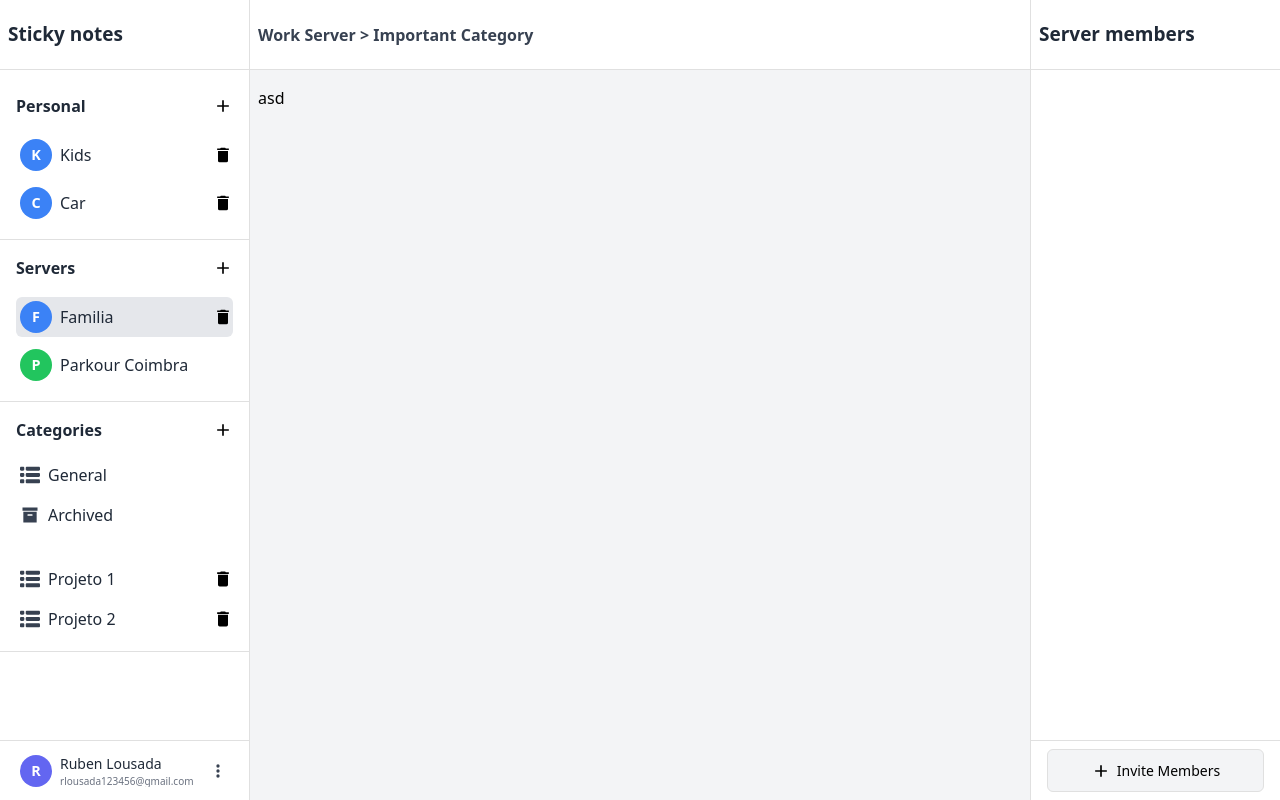
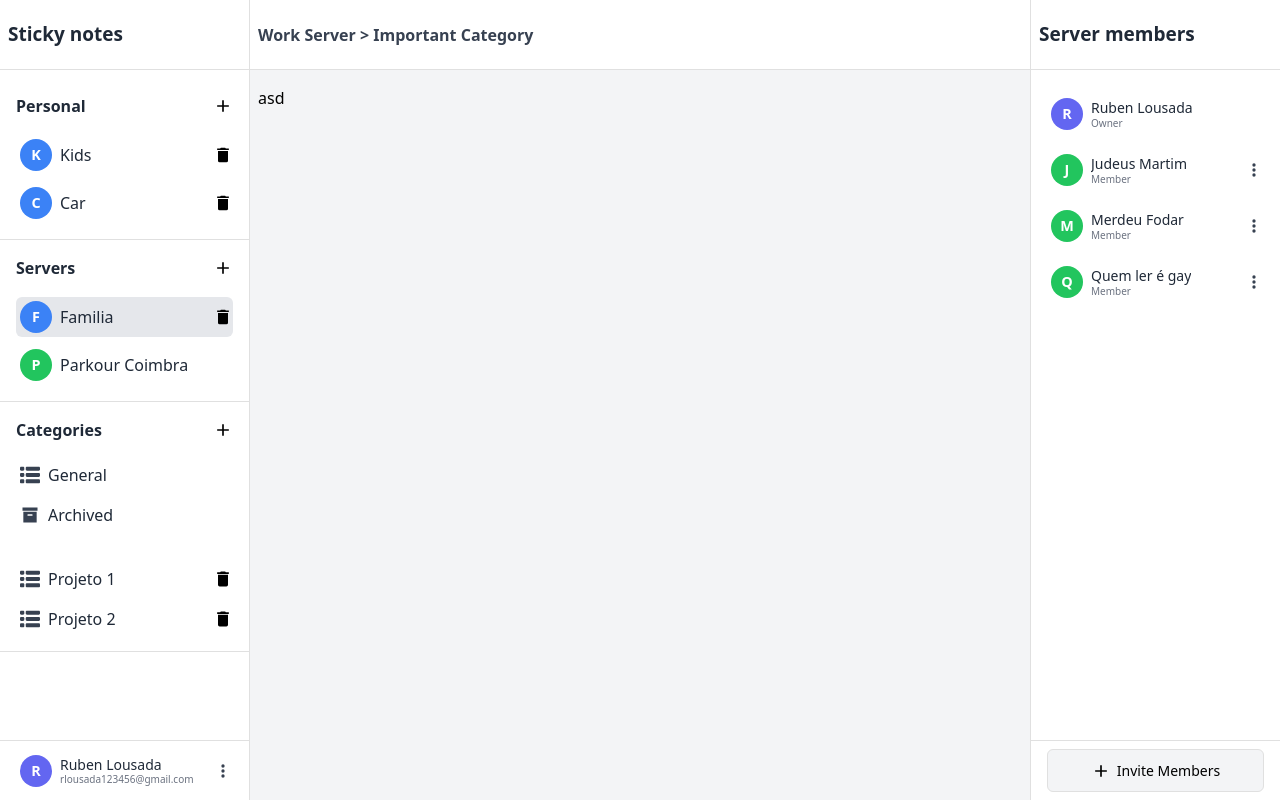
Before and after one commit to rektbydead/sticky-notes-app, a React (Vite) app in the folder frontend/: page / in a window 1280 px wide. Built offline with nearby package versions, Linux system fonts and the light colour scheme.

Commit message:
fix UserDisplayer not growing & not flex

```diff
--- a/frontend/src/components/UserDisplayer.jsx
+++ b/frontend/src/components/UserDisplayer.jsx
@@ -2,7 +2,7 @@ import mdiDotsVertical from "../assets/icon/mdiDotsVertical.svg"
 
 import "../assets/css/ClickableIcon.css"
 
-export default function UserDisplayer({name, description, isOwner, onClick}) {
+export default function UserDisplayer({name, description, isOwner, onClick, hasMenu= true}) {
     const firstLetter = name?.trim()?.charAt(0)?.toUpperCase() || "";
 
     return (
@@ -20,7 +20,7 @@ export default function UserDisplayer({name, description, isOwner, onClick}) {
                 </div>
             </div>
 
-            {isOwner ?
+            {hasMenu ?
                 (<div style={styles.menuIcon}>
                     <img
                         src={mdiDotsVertical}
@@ -41,6 +41,7 @@ export default function UserDisplayer({name, description, isOwner, onClick}) {
 const styles = {
     container: {
         display: "flex",
+        flexGrow: 1,
         flexDirection: "row",
         alignItems: "center",
 
@@ -72,10 +73,11 @@ const styles = {
         height: "20px"
     },
     title: {
-        lineHeight: "1",
+        display: "flex",
+        flexDirection: "column",
+        lineHeight: "1.25",
         textOverflow: "ellipsis",
         overflow: "hidden",
-        display: "block",
         maxWidth: "140px",
     },
     name: {
--- a/frontend/src/components/common/RightSideBar.jsx
+++ b/frontend/src/components/common/RightSideBar.jsx
@@ -15,7 +15,32 @@ export default function RightSideBar({title}) {
             </div>
 
             <div style={styles.sidebarBottom}>
+                <div style={styles.serverCategory}>
+                    <UserDisplayer
+                        name={"Ruben Lousada"}
+                        description={true ? "Owner" : "Member"}
+                        isOwner={true}
+                        hasMenu={false}
+                    />
 
+                    <UserDisplayer
+                        name={"Judeus Martim"}
+                        description={false ? "Owner" : "Member"}
+                        isOwner={false}
+                    />
+
+                    <UserDisplayer
+                        name={"Merdeu Fodar"}
+                        description={false ? "Owner" : "Member"}
+                        isOwner={false}
+                    />
+
+                    <UserDisplayer
+                        name={"Quem ler é gay"}
+                        description={false ? "Owner" : "Member"}
+                        isOwner={false}
+                    />
+                </div>
             </div>
 
             <div style={styles.userDisplayer}>
@@ -57,7 +82,6 @@ const styles = {
     },
     serverCategory: {
         padding: "0 1rem",
-        borderBottom: "1px solid #e0e0e0",
         display: "flex",
         flexDirection: "column",
         gap: "1rem"
```
